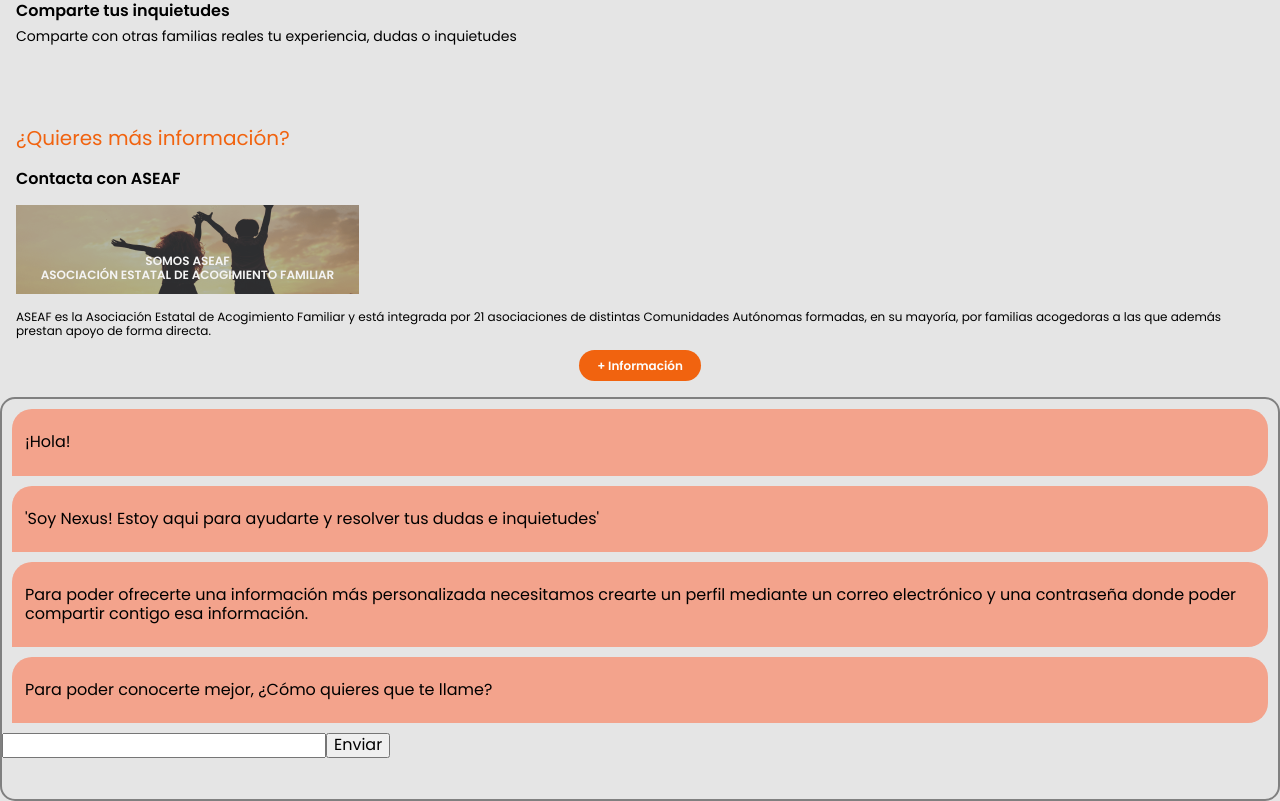
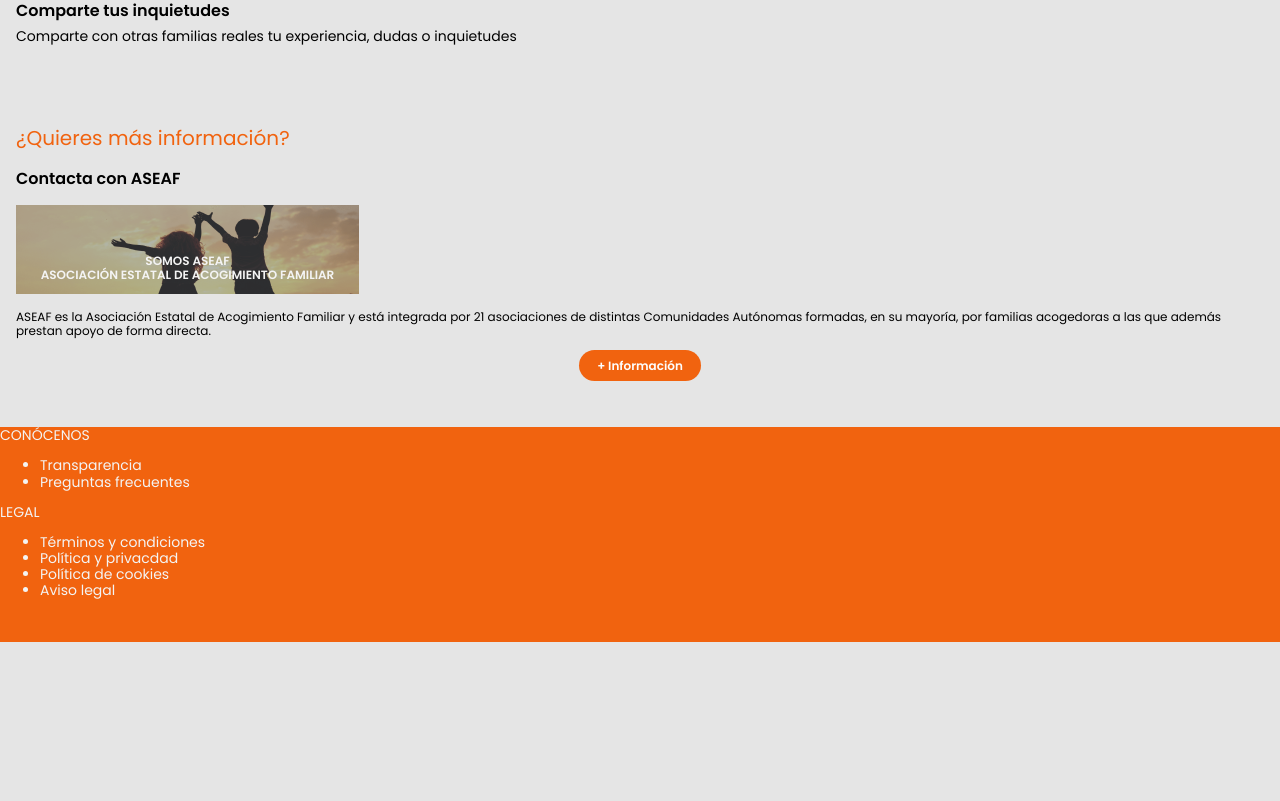
Before and after one commit to Guille-Rubio/aseaf_app, a React (Create React App) app in the folder client/: page / in a window 1280 px wide. Shown: the part 2000-2801 px from the top of the page. After the commit the page ends 2642 px from the top, so only its background shows below. Built offline with nearby package versions, Linux system fonts and the light colour scheme.

Commit message:
[ADD] Footer

```diff
--- a/client/src/components/Footer/Footer.jsx
+++ b/client/src/components/Footer/Footer.jsx
@@ -2,9 +2,29 @@
 import ChatBotFlow from "./ChatBotFlow/ChatBotFlow";
 
 const Footer = () => {
-  return <footer>
-    <ChatBotFlow />
-  </footer>;
+  return (
+    <footer>
+      {/* <ChatBotFlow /> */}
+      <div className="">
+        <div>
+          <p>CONÓCENOS</p>
+          <ul>
+            <li>Transparencia</li>
+            <li>Preguntas frecuentes</li>
+          </ul>
+        </div>
+        <div>
+          <p>LEGAL</p>
+          <ul>
+            <li>Términos y condiciones</li>
+            <li>Política y privacdad</li>
+            <li>Política de cookies</li>
+            <li>Aviso legal</li>
+          </ul>
+        </div>
+      </div>
+    </footer>
+  );
 };
 
 export default Footer;
--- /dev/null
+++ b/client/src/styles/components/_Footer.scss
@@ -0,0 +1,10 @@
+@import '../utils/variables.scss';
+
+footer {
+    background-color: $color-primary;
+    color: $color-white;
+    font-family: $font-family;
+    font-weight: $font-weight-normal;
+    font-size: $font-size-mid-min;
+    padding-bottom:30px ;
+}
--- a/client/src/styles/components/_Home.scss
+++ b/client/src/styles/components/_Home.scss
@@ -99,6 +99,7 @@
 
 .text__info {
     margin: 40px 16px 16px 16px;
+    padding-bottom: 30px;
 
     &--title {
         font-size: $font-size-max;
--- a/client/src/styles/styles.scss
+++ b/client/src/styles/styles.scss
@@ -1,5 +1,6 @@
 
 @import '../styles/components/Home';
+@import '../styles/components/Footer';
 @import './components/chatbot.scss';
 @import './elements/chatbot_messages';
 @import './elements/chat_button';
```
